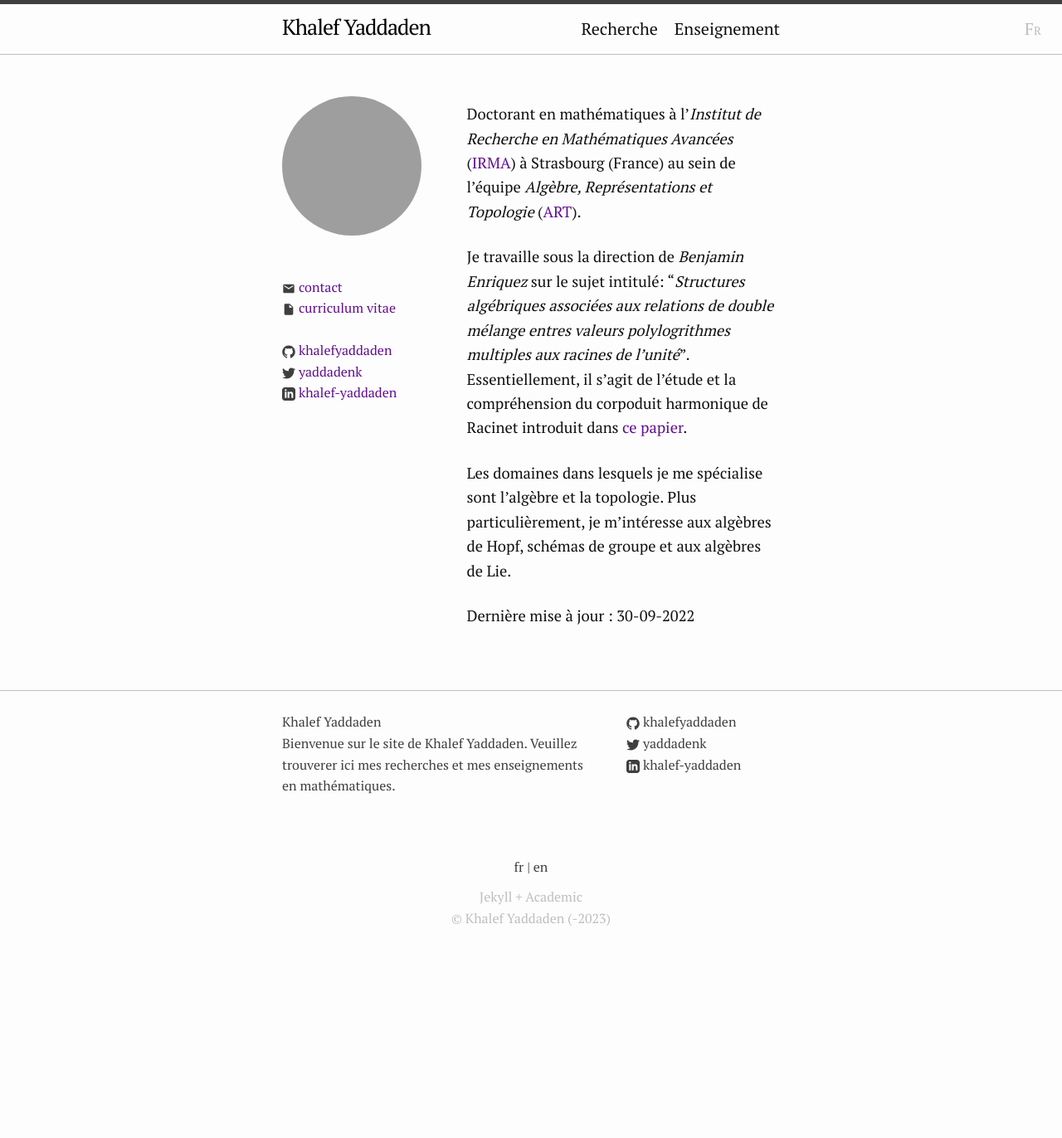
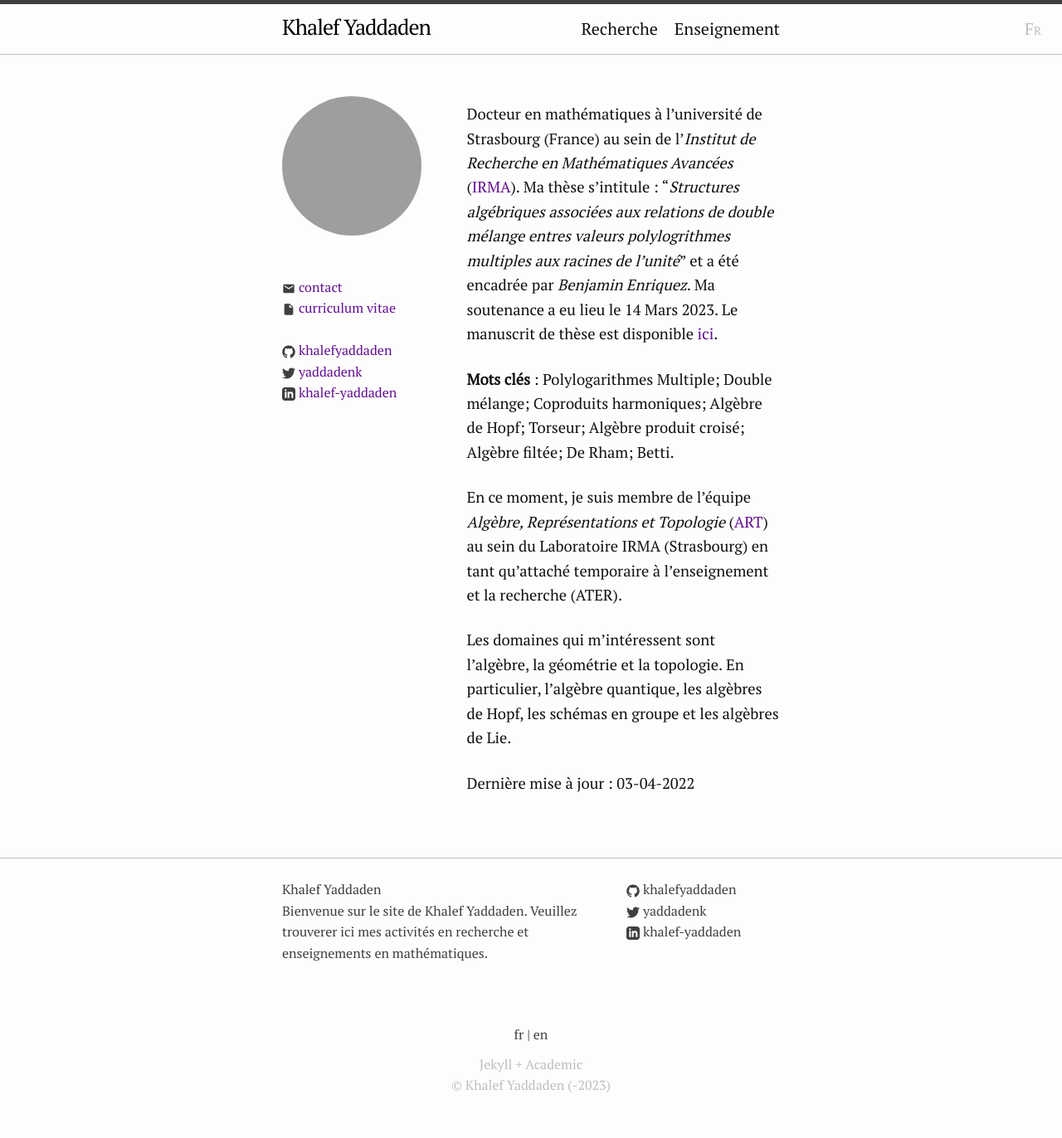
Before and after one commit to khalefyaddaden/khalefyaddaden.github.io, a Jekyll site: the page built from index.fr.markdown, in a window 1280 px wide. Shown: the whole page at 83% size. Built offline with Jekyll 4.4.1, drawn with Linux system fonts in a browser that asks for light colours; before the commit the page ends 1170 px from its top, so only the background shows below that; grey boxes are pictures that could not be loaded.

```diff
--- a/_config.yml
+++ b/_config.yml
@@ -25,9 +25,9 @@ curriculum:
   url: https://khalefyaddaden.github.io/cv_yaddaden_2022.pdf
 description:
   en: "Welcome to Khalef Yaddaden's website. Please find here my reaserch and my teaching
-  in mathematics."
-  fr: "Bienvenue sur le site de Khalef Yaddaden. Veuillez trouverer ici mes recherches et mes
-  enseignements en mathématiques."
+  activities in mathematics."
+  fr: "Bienvenue sur le site de Khalef Yaddaden. Veuillez trouverer ici mes activités
+  en recherche et enseignements en mathématiques."
 url: "https://khalefyaddaden.github.io" # the base hostname & protocol for your site, e.g. http://example.com
 twitter_username: YaddadenK
 github_username:  khalefyaddaden
--- a/index.fr.markdown
+++ b/index.fr.markdown
@@ -6,12 +6,12 @@ layout: about
 lang: fr
 ---
 
-Doctorant en mathématiques à l'*Institut de Recherche en Mathématiques Avancées* ([IRMA](http://irma.math.unistra.fr)) à Strasbourg (France) au sein de l'équipe *Algèbre, Représentations et Topologie* ([ART](https://irma.math.unistra.fr/teams/art.html)).
+Docteur en mathématiques à l'université de Strasbourg (France) au sein de l'*Institut de Recherche en Mathématiques Avancées* ([IRMA](http://irma.math.unistra.fr)). Ma thèse s'intitule : "*Structures algébriques associées aux relations de double mélange entres valeurs polylogrithmes multiples aux racines de l'unité*" et a été encadrée par *Benjamin Enriquez*. Ma soutenance a eu lieu le 14 Mars 2023. Le manuscrit de thèse est disponible [ici](https://theses.hal.science/tel-04017713).
 
-Je travaille sous la direction de *Benjamin Enriquez* sur le sujet intitulé:
-"*Structures algébriques associées aux relations de double mélange entres valeurs polylogrithmes multiples aux racines de l'unité*". Essentiellement, il s'agit de l'étude et la compréhension
-du corpoduit harmonique de Racinet introduit dans [ce papier](http://www.numdam.org/item/PMIHES_2002__95__185_0.pdf).
+**Mots clés** : Polylogarithmes Multiple; Double mélange; Coproduits harmoniques; Algèbre de Hopf; Torseur; Algèbre produit croisé; Algèbre filtée; De Rham; Betti.
 
-Les domaines dans lesquels je me spécialise sont l'algèbre et la topologie. Plus particulièrement, je m'intéresse aux algèbres de Hopf, schémas de groupe et aux algèbres de Lie.
+En ce moment, je suis membre de l'équipe *Algèbre, Représentations et Topologie* ([ART](https://irma.math.unistra.fr/teams/art.html)) au sein du Laboratoire IRMA (Strasbourg) en tant qu'attaché temporaire à l'enseignement et la recherche (ATER).
 
-Dernière mise à jour : 30-09-2022
+Les domaines qui m'intéressent sont l'algèbre, la géométrie et la topologie. En particulier, l'algèbre quantique, les algèbres de Hopf, les schémas en groupe et les algèbres de Lie.
+
+Dernière mise à jour : 03-04-2022
```
Also changed, not shown: index.markdown (+6 -6 lines), research.fr.markdown (+17 -3 lines), research.markdown (+16 -2 lines).
